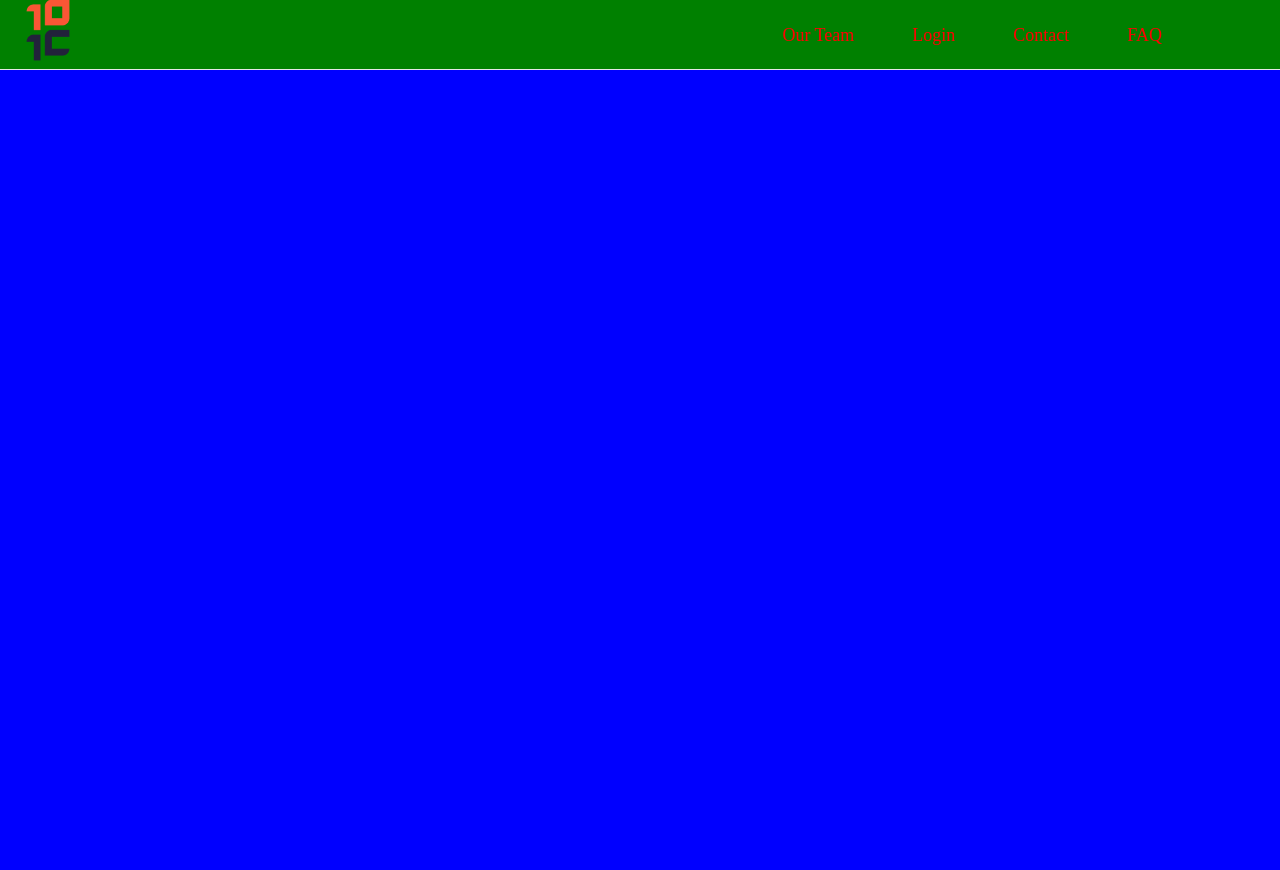
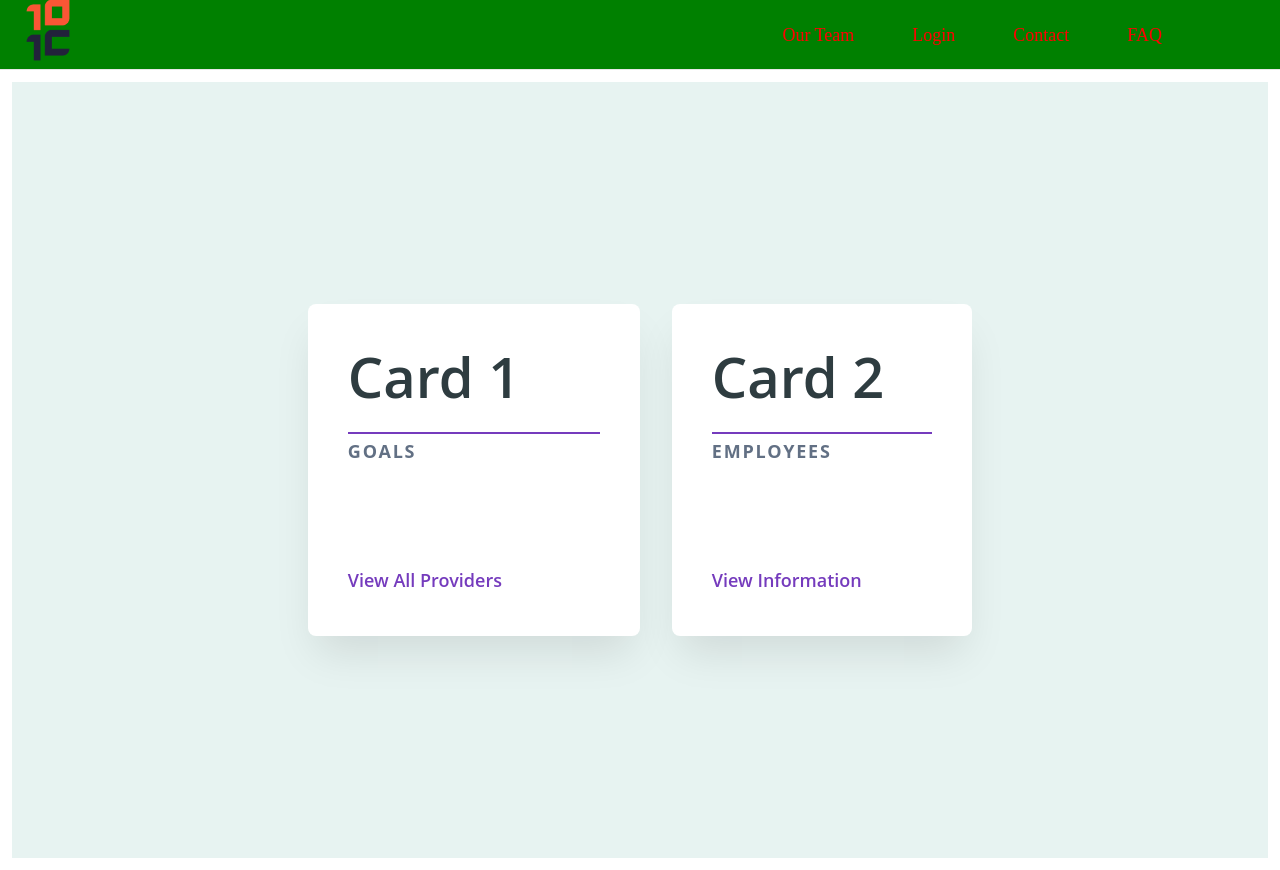
Before and after one commit to SimilArity/BoilerPlate, a plain HTML site: page index.html in a window 1280 px wide. Before the commit the page ends 800 px from the top, so only its background shows below. Drawn offline with Linux system fonts and the light colour scheme.

Commit message:
Added cards

```diff
--- a/index.html
+++ b/index.html
@@ -9,6 +9,7 @@
     <link href="styles/index.css" rel="stylesheet" type="text/css">
 </head>
 <body>
+    <!-- NAVBAR -->
     <nav>
         <div class="brand">
           <a class="navbar-brand" href="https://www.1day1cover.com"><img style="width: 64px;" src="images/logo.png" alt="1d1c logo"/></a>
@@ -21,5 +22,26 @@
           <li><a href="#"><i class="icon-shopping-cart"></i></a></li>
         </ul>
       </nav>
+
+    <!-- SECTION -->
+
+      <section class="about">
+        <a href="#" class="data-card">
+          <h3>Card 1</h3>
+          <h4>Goals</h4>
+          <p>Aenean lacinia bibendum nulla sed consectetur.</p>
+          <span class="link-text">
+            View All Providers
+          </span>
+        </a>
+        <a href="#" class="data-card">
+          <h3>Card 2</h3>
+          <h4>Employees</h4>
+          <p>Etiam porta sem malesuada.</p>
+          <span class="link-text">
+            View Information
+          </span>
+        </a>
+      </section>
 </body>
 </html>
--- /dev/null
+++ b/styles/_about.scss
@@ -0,0 +1,108 @@
+.about {
+    display: flex;
+    min-height: 100vh;
+    align-items: center;
+    justify-content: center;
+    background: #E7F3F1;
+    border: .75em solid white;
+    padding: 2em;
+    font-family: 'Open Sans', sans-serif;
+  }
+
+  .data-card {
+    display: flex;
+    flex-direction: column;
+    max-width: 20.75em;
+    min-height: 20.75em;
+    overflow: hidden;
+    border-radius: .5em;
+    text-decoration: none;
+    background: white;
+    margin: 1em;
+    padding: 2.75em 2.5em;
+    box-shadow: 0 1.5em 2.5em -.5em rgba(#000000, .1);
+    transition: transform .45s ease, background .45s ease;
+
+    h3 {
+      color: #2E3C40;
+      font-size: 3.5em;
+      font-weight: 600;
+      line-height: 1;
+      padding-bottom: .5em;
+      margin: 0 0 0.142857143em;
+      border-bottom: 2px solid #753BBD;
+      transition: color .45s ease, border .45s ease;
+    }
+
+    h4 {
+      color: #627084;
+      text-transform: uppercase;
+      font-size: 1.125em;
+      font-weight: 700;
+      line-height: 1;
+      letter-spacing: 0.1em;
+      margin: 0 0 1.777777778em;
+      transition: color .45s ease;
+    }
+
+    p {
+      opacity: 0;
+      color: #FFFFFF;
+      font-weight: 600;
+      line-height: 1.8;
+      margin: 0 0 1.25em;
+      transform: translateY(-1em);
+      transition: opacity .45s ease, transform .5s ease;
+    }
+
+    .link-text {
+      display: block;
+      color: #753BBD;
+      font-size: 1.125em;
+      font-weight: 600;
+      line-height: 1.2;
+      margin: auto 0 0;
+      transition: color .45s ease;
+
+      svg {
+        margin-left: .5em;
+        transition: transform .6s ease;
+
+        path {
+          transition: fill .45s ease;
+        }
+      }
+    }
+
+    &:hover {
+      background: #753BBD;
+      transform: scale(1.02);
+
+      h3 {
+        color: #FFFFFF;
+        border-bottom-color: #A754C4;
+      }
+
+      h4 {
+        color: #FFFFFF;
+      }
+
+      p {
+        opacity: 1;
+        transform: none;
+      }
+
+      .link-text {
+        color: #FFFFFF;
+      }
+    }
+  }
+
+  @keyframes point {
+    0% {
+     transform: translateX(0);
+    }
+    100% {
+      transform: translateX(.125em);
+    }
+  }
--- a/styles/index.scss
+++ b/styles/index.scss
@@ -13,6 +13,7 @@ scroll-behavior: smooth;
 @import './variables';
 @import './mixin';
 @import './nav';
+@import './about';
 
 body {
     background-color: $primaryColor;
```
Also changed, not shown: styles/index.css, 1 other file.
